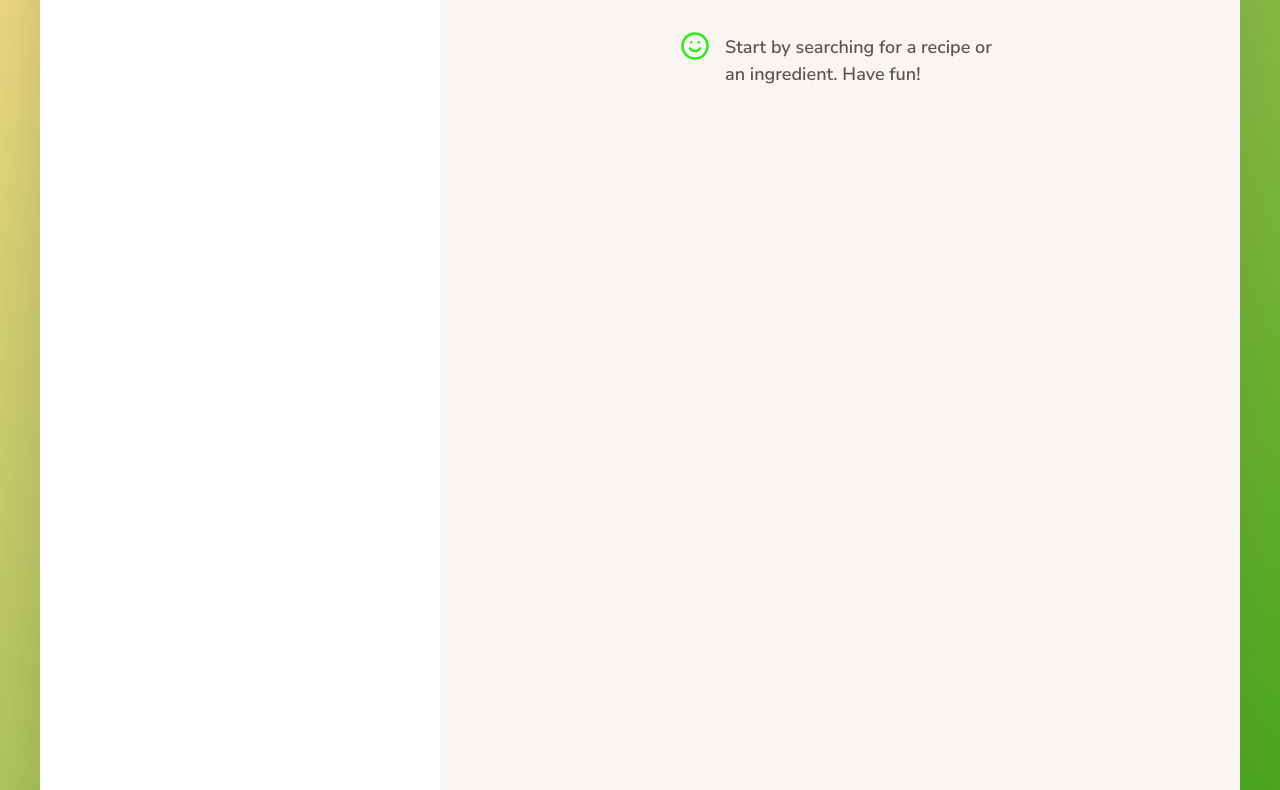
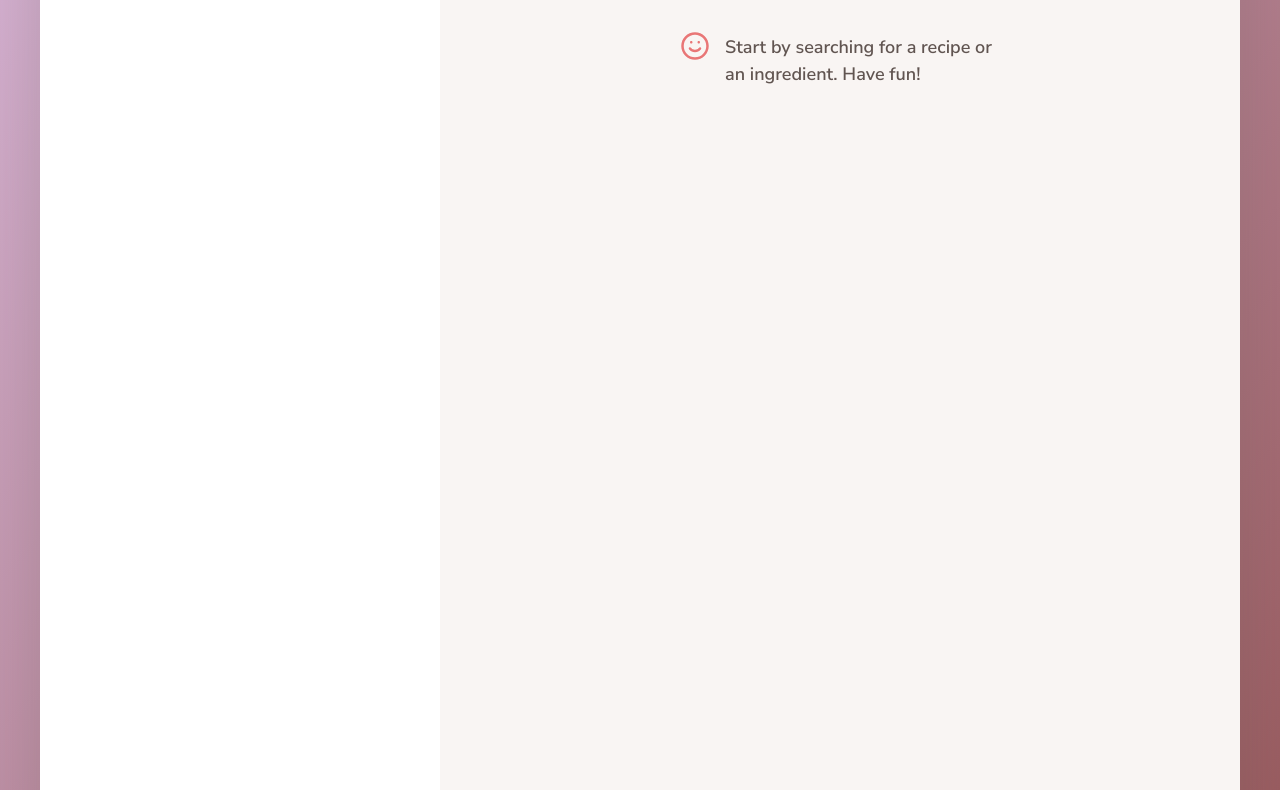
Before and after one commit to Elton-Ge/Sweet-Talk, a website built with Parcel: page index.html in a window 1280 px wide. Shown: the part 167-957 px from the top of the page. Built offline with nearby package versions, Linux system fonts and the light colour scheme.

```diff
--- a/src/sass/_base.scss
+++ b/src/sass/_base.scss
@@ -1,7 +1,7 @@
 // $color-primary: #f59a83;
-$color-primary: #2deb14;
-$color-grad-1: #fbdb89;
-$color-grad-2: #2fa20c;
+$color-primary: rgb(233, 118, 118);
+$color-grad-1: #d7b5d7;
+$color-grad-2: rgb(145, 80, 80);
 
 $color-grey-light-1: #f9f5f3; // Light background
 $color-grey-light-2: #f2efee; // Light lines
```
